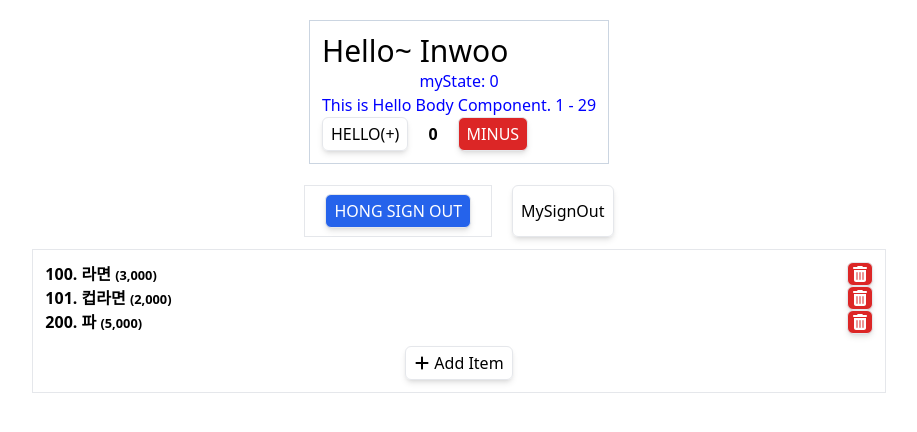
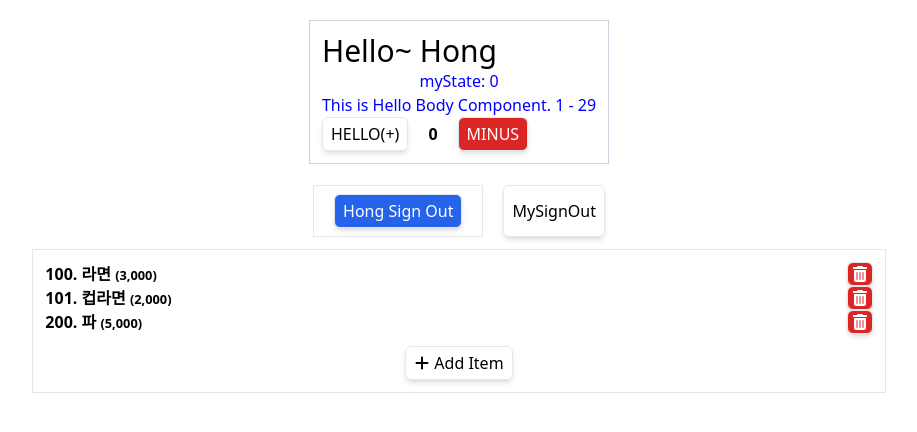
Before and after one commit to ninw0205/hana4-react, a React (Vite) app: page / in a window 1280 px wide. Shown: the top 432 px of the page, without its empty margins (181-1098 px from the left). Built offline with nearby package versions, Linux system fonts and the light colour scheme.

Commit message:
tryThis - useContext - session-context

```diff
--- a/src/App.tsx
+++ b/src/App.tsx
@@ -1,76 +1,21 @@
-import { useRef, useState } from 'react';
+import { useRef } from 'react';
 import Hello, { MyHandler } from './components/Hello';
 import My from './components/My';
-import { LoginHandler } from './components/Login';
+import { SessionProvider } from './hooks/session-context';
 // import { useCounter } from './hooks/counter-hook';
 
-const SampleSession = {
-  loginUser: { id: 1, name: 'Hong' },
-  cart: [
-    { id: 100, name: '라면', price: 3000 },
-    { id: 101, name: '컵라면', price: 2000 },
-    { id: 200, name: '파', price: 5000 },
-  ],
-};
-
-export type LoginUser = typeof SampleSession.loginUser;
-export type CartItem = { id: number; name: string; price: number };
-export type Session = { loginUser: LoginUser | null; cart: CartItem[] };
-
 function App() {
-  const [session, setSession] = useState<Session>(SampleSession);
-
   const myHandleRef = useRef<MyHandler>(null);
-
-  const logout = () => {
-    // 주소가 안바뀌어서 rerender되지 않으면 서버에서의 값은 변경되는데 화면에서 출력만 다르게 됨
-    // SetSession({ ...session, loginUser: null });
-    session.loginUser = null;
-    setSession({ ...session }); // 새로 session을 만들기 때문에 side effect가 아님!
-  };
-
-  const loginRef = useRef<LoginHandler>(null);
-
-  const login = (id: number, name: string) => {
-    if (!id) {
-      alert('ID 입력하세요');
-      return loginRef.current?.focus('id');
-    }
-
-    if (!name) {
-      alert('Name 입력하세요');
-      return loginRef.current?.focus('name');
-    }
-
-    setSession({ ...session, loginUser: { id, name } });
-  };
-
-  const addCartItem = (name: string, price: number) => {
-    const id = Math.max(...session.cart.map(({ id }) => id), 0) + 1;
-    setSession({ ...session, cart: [...session.cart, { id, name, price }] });
-  };
-
-  const removeCartItem = (id: number) =>
-    setSession({
-      ...session,
-      cart: session.cart.filter((item) => id !== item.id),
-    });
 
   // console.log('Apppppp');
 
   return (
     <div className='flex flex-col items-center'>
-      <Hello name='Inwoo' age={29} ref={myHandleRef} />
-      <hr />
-      {/* <pre>{JSON.stringify(session.loginUser)}</pre> */}
-      <My
-        session={session}
-        logout={logout}
-        login={login}
-        removeCartItem={removeCartItem}
-        addCartItem={addCartItem}
-        ref={loginRef}
-      />
+      <SessionProvider>
+        <Hello age={29} ref={myHandleRef} />
+        <hr />
+        <My />
+      </SessionProvider>
       {/* <div className='card'>
         <button
           onClick={() => {
--- a/src/components/Hello.tsx
+++ b/src/components/Hello.tsx
@@ -6,8 +6,9 @@ import {
   useState,
 } from 'react';
 import { useCounter } from '../hooks/counter-hook';
+import { useSession } from '../hooks/session-context';
 
-type TitleProps = { text: string; name: string };
+type TitleProps = { text: string; name?: string };
 
 const Title = ({ text, name }: TitleProps) => {
   // console.log('titleeeeeeee');
@@ -27,17 +28,17 @@ const Body = ({ children }: { children: ReactNode }) => {
   );
 };
 
-type Props = {
-  name: string;
-  age: number;
-};
+type Props = { age: number };
 
 export type MyHandler = {
   jumpHelloState: () => void;
 };
 
-function Hello({ name, age }: Props, ref: ForwardedRef<MyHandler>) {
+function Hello({ age }: Props, ref: ForwardedRef<MyHandler>) {
   // const [myState, setMyState] = useState(() => new Date().getTime());
+  const {
+    session: { loginUser },
+  } = useSession();
   const [myState, setMyState] = useState(0);
   const { count, plusCount, minusCount } = useCounter();
   let v = 1;
@@ -49,7 +50,7 @@ function Hello({ name, age }: Props, ref: ForwardedRef<MyHandler>) {
 
   return (
     <div className='my-5 border border-slate-300 p-3'>
-      <Title text='Hello~' name={name} />
+      <Title text='Hello~' name={loginUser?.name} />
       <Body>
         <h3 className='text-2x text-center'>myState: {myState}</h3>
         This is Hello Body Component. {v} - {age}
--- a/src/components/My.tsx
+++ b/src/components/My.tsx
@@ -1,5 +1,4 @@
 import { FaPlus, FaTrashCan } from 'react-icons/fa6';
-import { Session } from '../App.tsx';
 import Login, { type LoginHandler } from './Login.tsx';
 import Profile from './Profile.tsx';
 import { FormEvent, ForwardedRef, forwardRef, useRef, useState } from 'react';
@@ -7,19 +6,13 @@ import Button from './atoms/Button.tsx';
 import { MdCancel } from 'react-icons/md';
 import { FaSave } from 'react-icons/fa';
 import { useCounter } from '../hooks/counter-hook.tsx';
-
-type Props = {
-  session: Session;
-  logout: () => void;
-  login: (id: number, name: string) => void;
-  removeCartItem: (id: number) => void;
-  addCartItem: (name: string, price: number) => void;
-};
+import { useSession } from '../hooks/session-context.tsx';
 
 export default forwardRef(function My(
-  { session, logout, login, removeCartItem, addCartItem }: Props,
+  _: unknown,
   ref: ForwardedRef<LoginHandler>
 ) {
+  const { session, login, removeCartItem, addCartItem } = useSession();
   const { plusCount } = useCounter();
   const [isEditing, setIsEditing] = useState(false);
   const logoutButtonRef = useRef<HTMLButtonElement>(null);
@@ -61,7 +54,7 @@ export default forwardRef(function My(
     <>
       {session.loginUser ? (
         <div className='flex gap-5'>
-          <Profile session={session} logout={logout} ref={logoutButtonRef} />
+          <Profile ref={logoutButtonRef} />
           <Button onClick={() => logoutButtonRef.current?.click()}>
             MySignOut
           </Button>
--- a/src/components/Profile.tsx
+++ b/src/components/Profile.tsx
@@ -1,18 +1,18 @@
 import { ForwardedRef, forwardRef } from 'react';
-import { Session } from '../App';
-
-type Props = {
-  session: Session;
-  logout: () => void;
-};
+import { useSession } from '../hooks/session-context';
 
 const Profile = forwardRef(
-  ({ session, logout }: Props, ref: ForwardedRef<HTMLButtonElement>) => {
+  (_: unknown, ref: ForwardedRef<HTMLButtonElement>) => {
+    const { session, logout } = useSession();
     return (
       <div className='border px-5 py-2'>
         {/* 왜 session.loginUser만 작성하면 아무것도 화면에 출력되지 않는지? */}
 
-        <button onClick={logout} ref={ref} className='btn btn-primary'>
+        <button
+          onClick={logout}
+          ref={ref}
+          className='btn btn-primary normal-case'
+        >
           {session.loginUser?.name} Sign Out
         </button>
 
--- a/src/hooks/counter-hook.tsx
+++ b/src/hooks/counter-hook.tsx
@@ -1,17 +1,15 @@
 import { createContext, PropsWithChildren, useContext, useState } from 'react';
 // import { flushSync } from 'react-dom';
 
-type CounterContextProps = {
-  count: number;
-  plusCount: () => void;
-  minusCount: () => void;
-};
+type CounterContextProps = typeof contextInitValue;
 
-const CounterContext = createContext<CounterContextProps>({
+const contextInitValue = {
   count: 0,
   plusCount: () => {},
   minusCount: () => {},
-});
+};
+
+const CounterContext = createContext<CounterContextProps>(contextInitValue);
 
 export const CounterProvider = ({ children }: PropsWithChildren) => {
   const [count, setCount] = useState(0);
--- /dev/null
+++ b/src/hooks/session-context.tsx
@@ -0,0 +1,85 @@
+import {
+  createContext,
+  PropsWithChildren,
+  useContext,
+  useRef,
+  useState,
+} from 'react';
+import { LoginHandler } from '../components/Login';
+
+const SampleSession = {
+  loginUser: { id: 1, name: 'Hong' },
+  cart: [
+    { id: 100, name: '라면', price: 3000 },
+    { id: 101, name: '컵라면', price: 2000 },
+    { id: 200, name: '파', price: 5000 },
+  ],
+};
+
+export type LoginUser = typeof SampleSession.loginUser;
+export type CartItem = { id: number; name: string; price: number };
+export type Session = { loginUser: LoginUser | null; cart: CartItem[] };
+
+const contextInitValue = {
+  session: SampleSession,
+  logout: () => {},
+  login: (id: number, name: string) => {
+    console.log(id, name);
+  },
+  removeCartItem: (id: number) => console.log(id),
+  addCartItem: (name: string, price: number) => console.log(name, price),
+};
+
+type SessionContextProps = Omit<typeof contextInitValue, 'session'> & {
+  session: Session;
+};
+
+const SessionContext = createContext<SessionContextProps>(contextInitValue);
+
+export const SessionProvider = ({ children }: PropsWithChildren) => {
+  const [session, setSession] = useState<Session>(SampleSession);
+  const loginRef = useRef<LoginHandler>(null);
+
+  const logout = () => {
+    // 주소가 안바뀌어서 rerender되지 않으면 서버에서의 값은 변경되는데 화면에서 출력만 다르게 됨
+    // SetSession({ ...session, loginUser: null });
+    session.loginUser = null;
+    setSession({ ...session }); // 새로 session을 만들기 때문에 side effect가 아님!
+  };
+
+  const login = (id: number, name: string) => {
+    if (!id) {
+      alert('ID 입력하세요');
+      return loginRef.current?.focus('id');
+    }
+
+    if (!name) {
+      alert('Name 입력하세요');
+      return loginRef.current?.focus('name');
+    }
+
+    setSession({ ...session, loginUser: { id, name } });
+  };
+
+  const addCartItem = (name: string, price: number) => {
+    const id = Math.max(...session.cart.map(({ id }) => id), 0) + 1;
+    setSession({ ...session, cart: [...session.cart, { id, name, price }] });
+  };
+
+  const removeCartItem = (id: number) =>
+    setSession({
+      ...session,
+      cart: session.cart.filter((item) => id !== item.id),
+    });
+
+  return (
+    <SessionContext.Provider
+      value={{ session, logout, login, addCartItem, removeCartItem }}
+    >
+      {children}
+    </SessionContext.Provider>
+  );
+};
+
+// eslint-disable-next-line react-refresh/only-export-components
+export const useSession = () => useContext(SessionContext);
```
